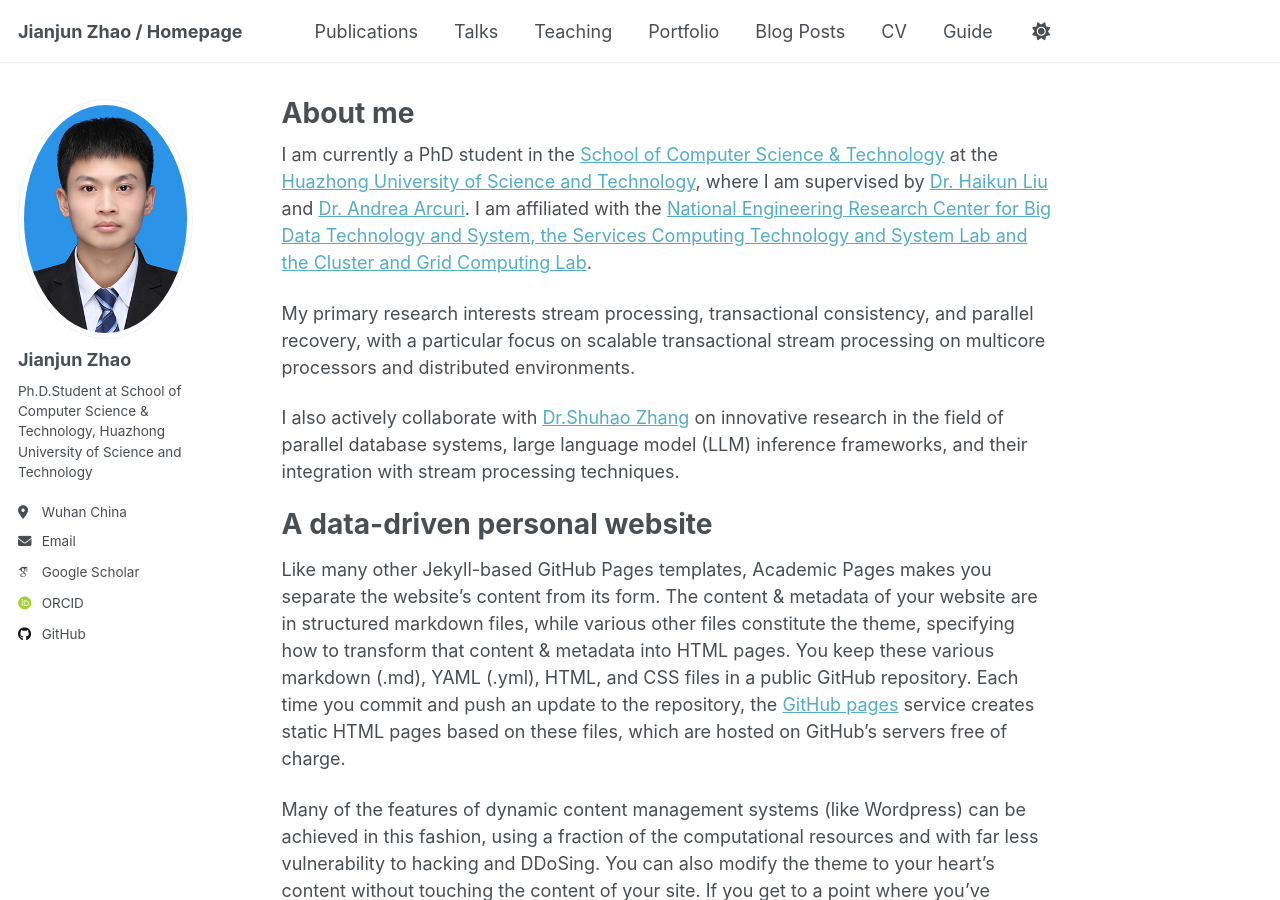
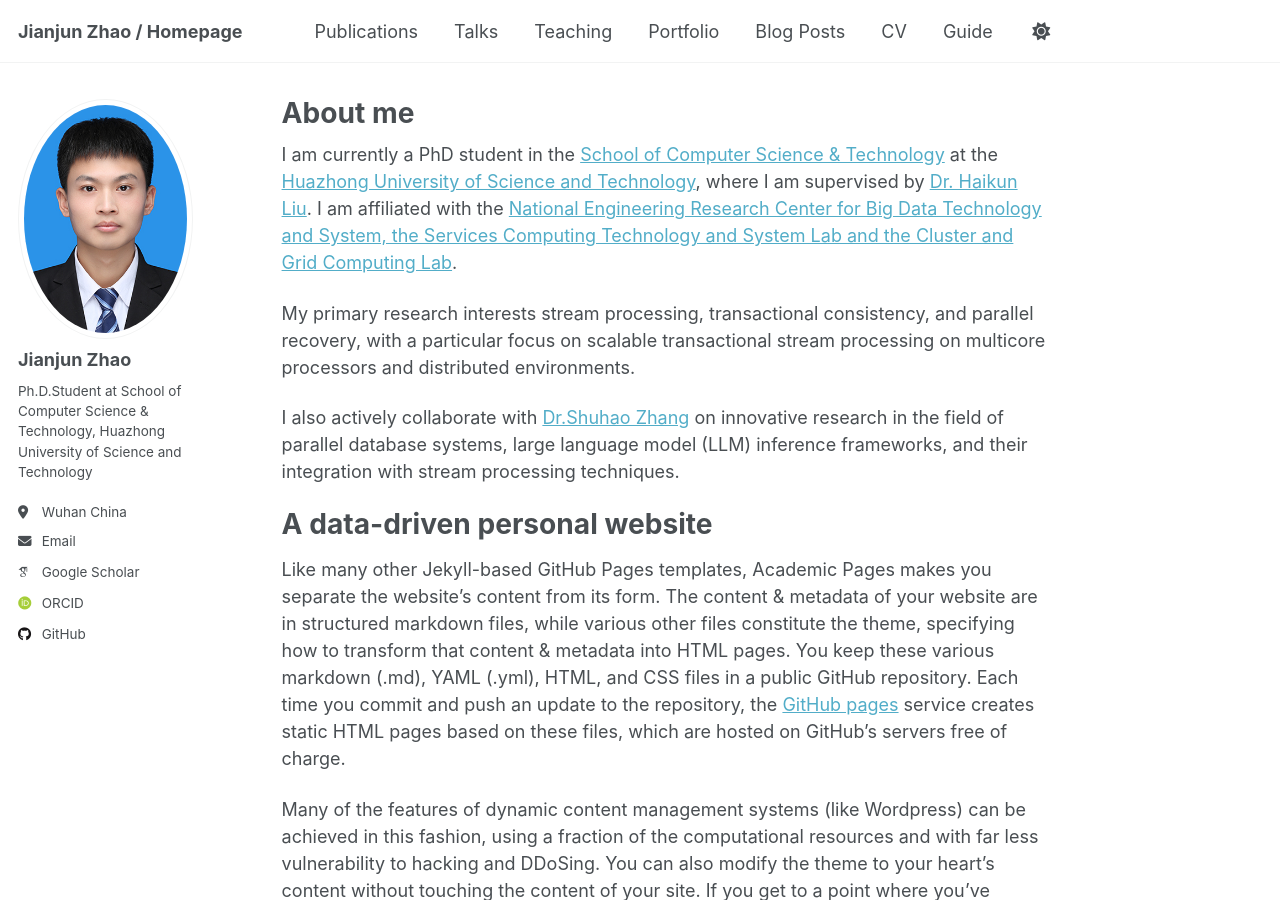
Before and after one commit to curryzjj/curryzjj.github.io, a Jekyll site: the page built from _pages/about.md, in a window 1280 px wide and 900 px high. Built offline with Jekyll 4.4.1, drawn with Linux system fonts in a browser that asks for light colours; some web fonts are replaced.

Commit message:
Modify about

```diff
--- a/_pages/about.md
+++ b/_pages/about.md
@@ -6,7 +6,7 @@ redirect_from:
   - /about/
   - /about.html
 ---
-I am currently a PhD student in the [School of Computer Science & Technology](https://cs.hust.edu.cn) at the [Huazhong University of Science and Technology](https://www.hust.edu.cn), where I am supervised by [Dr. Haikun Liu](https://www.cs.ox.ac.uk/people/Mark.Harman/) and [Dr. Andrea Arcuri](https://faculty.hust.edu.cn/liuhaikun/zh_CN/zhym/872475/list/index.htm).
+I am currently a PhD student in the [School of Computer Science & Technology](https://cs.hust.edu.cn) at the [Huazhong University of Science and Technology](https://www.hust.edu.cn), where I am supervised by [Dr. Haikun Liu](https://www.cs.ox.ac.uk/people/Mark.Harman/).
 I am affiliated with the [National Engineering Research Center for Big Data Technology and System, the Services Computing Technology and System Lab and the Cluster and Grid Computing Lab](https://grid.hust.edu.cn/index.htm).
 
 My primary research interests stream processing, transactional consistency, and
```
